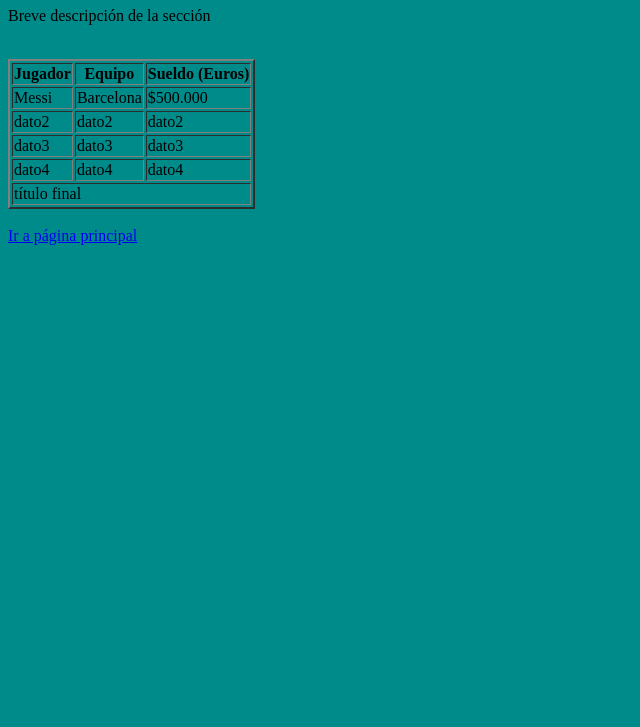
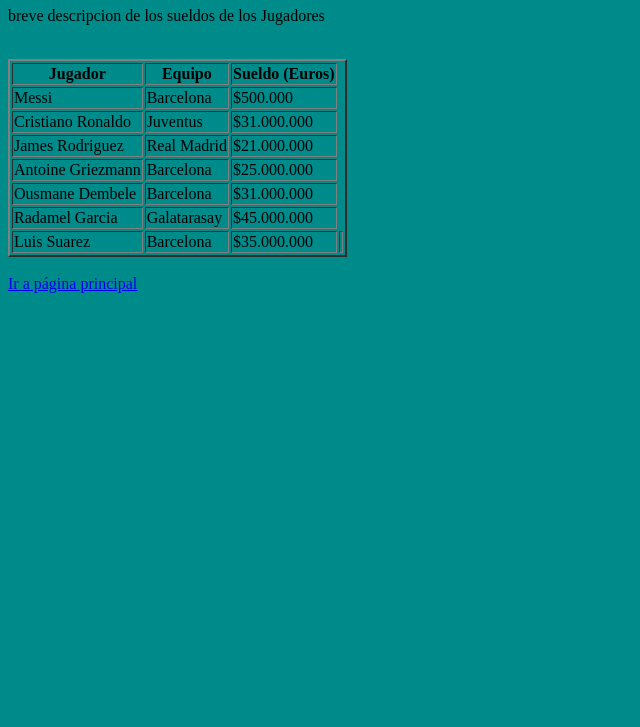
Before and after one commit to juanjimenez19/Arboles, a plain HTML site: page seccion3.html in a window 1280 px wide. Shown: the part 73-800 px from the top of the page, without its empty margins (0-640 px from the left). Drawn offline with Linux system fonts and the light colour scheme.

Commit message:
version 2.0

```diff
--- a/seccion3.html
+++ b/seccion3.html
@@ -9,8 +9,8 @@
 </head>
 
 <body>
-	<h1>Nombre de sección3</h1>
-	<p>Breve descripción de la sección</p><br>
+	<h1>Tabla De Jugadores</h1>
+	<p>breve descripcion de los sueldos de los Jugadores</p><br>
 	<table border="2px">
 		<thead>
 			<tr>
@@ -26,29 +26,38 @@
 				<td>$500.000</td>
 			</tr>
 			<tr>
-				<td>dato2</td>
-				<td>dato2</td>
-				<td>dato2</td>
+				<td>Cristiano Ronaldo</td>
+				<td>Juventus</td>
+				<td>$31.000.000</td>
 			</tr>
 			<tr>
-				<td>dato3</td>
-				<td>dato3</td>
-				<td>dato3</td>
+				<td>James Rodriguez</td>
+				<td>Real Madrid</td>
+				<td>$21.000.000</td>
 			</tr>
 			<tr>
-				<td>dato4</td>
-				<td>dato4</td>
-				<td>dato4</td>
-			</tr>
-		</tbody>
-		<tfoot>
-			<tr>
-				<td colspan="3">título final</td>
+				<td>Antoine Griezmann</td>
+				<td>Barcelona</td>
+				<td>$25.000.000</td>
+			 </tr>
+		     <tr>
+		         <td>Ousmane Dembele</td>
+			     <td>Barcelona</td>
+			     <td>$31.000.000</td>
+			   </tr>
+			   <tr>
+				   <td>Radamel Garcia</td>
+				   <td>Galatarasay</td>
+				   <td>$45.000.000</td>
+			   </tr>
+			   <tr>
+				   <td>Luis Suarez</td>
+				   <td>Barcelona</td>
+				   <td>$35.000.000</td>
 
-			</tr>
-		</tfoot>
+			   <td colspan="3"></td>
+			</tfoot>
 	</table><br>
 	<a href="index.html">Ir a página principal</a>
 </body>
-
 </html>
--- a/style.css
+++ b/style.css
@@ -1,5 +1,5 @@
 img{
-    width: 450px;
+    width: 400px;
     height: 230px;
 }
 
```
Also changed, not shown: index.html (+1 -0 lines), seccion1.html (+4 -3 lines), seccion2.html (+2 -2 lines), imagenes/4.jpg, imagenes/5.jpg, imagenes/6.jpg, imagenes/7.jpg, imagenes/8.jpg, imagenes/9.jpg, 1 other file.
